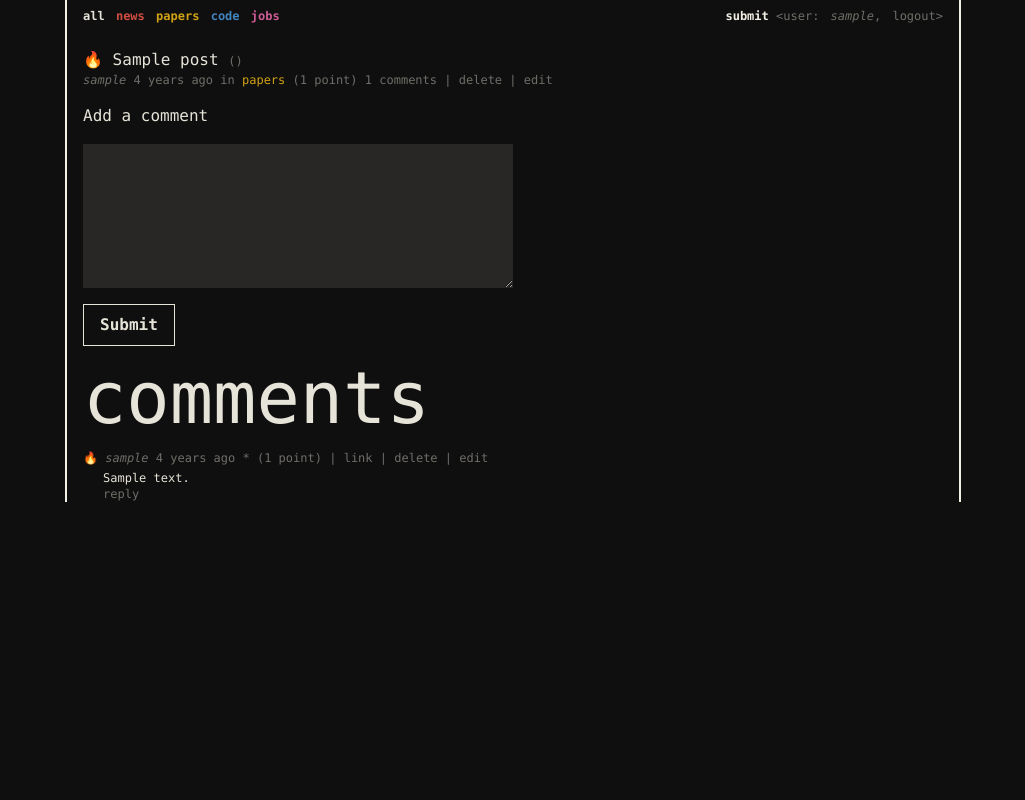
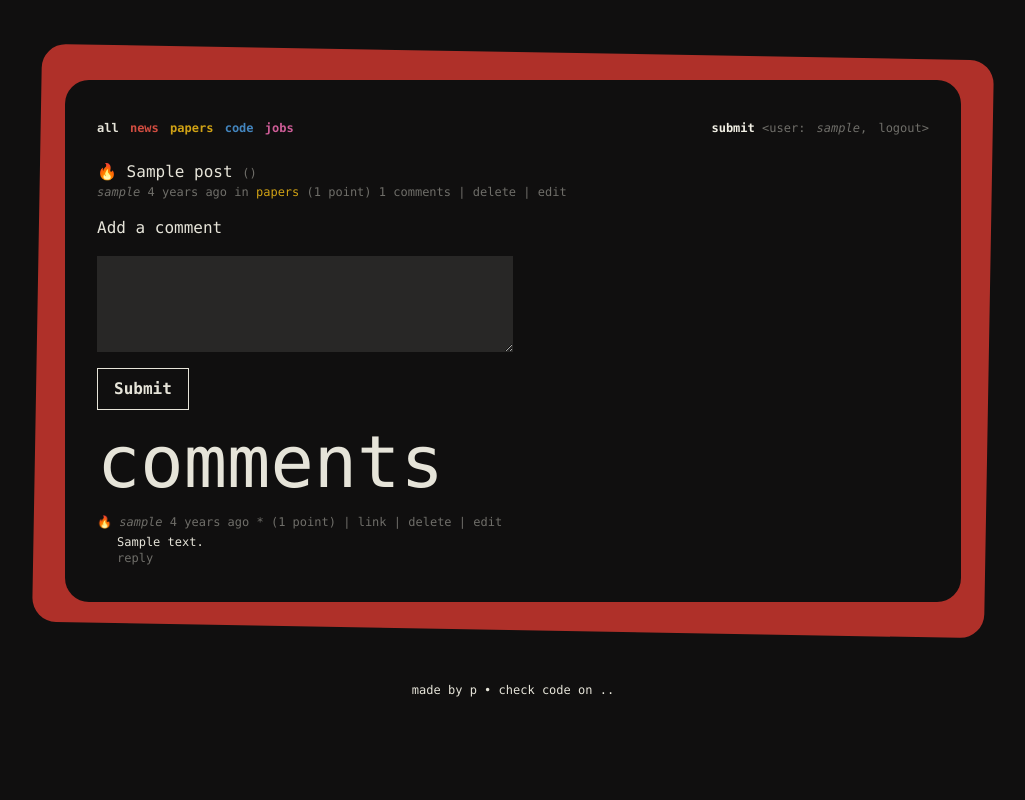
Before and after one commit to peppedilillo/ist, a Django app: page /posts/1/ in a window 1280 px wide. Shown: the whole page, without its empty margins (127-1152 px from the left). Run offline with Django 5.2, Linux system fonts and the light colour scheme; a user stored in the database is signed in; tables that the repository leaves empty hold one stand-in row (values such as "Sample post"); parts of the project's set-up code (start-up, migrations or seed data) failed here and were passed over.

Commit message:
rotated frame style

```diff
--- a/astrowebsite/settings.py
+++ b/astrowebsite/settings.py
@@ -173,7 +173,7 @@ INTERNAL_IPS = [
 ]
 
 # Allowed hosts
-ALLOWED_HOSTS = ["localhost", "127.0.0.1", "192.168.1.58"]
+ALLOWED_HOSTS = ["localhost", "127.0.0.1", "192.168.1.57"]
 
 # Caches
 CACHES = {
--- a/mb/templates/mb/post_detail.html
+++ b/mb/templates/mb/post_detail.html
@@ -10,7 +10,7 @@
                 <div class="my-4">Add a comment</div>
                 <form method="post" action="{% url 'mb:post_comment' post.id %}">
                     {% csrf_token %}
-                    <div class="my-4">{{ comment_form.content | addclass:'bg-base-900 text-base-100 w-full sm:w-1/2' }}</div>
+                    <div class="my-4">{{ comment_form.content | addclass:'bg-base-900 text-base-100 w-full sm:w-1/2 h-24' }}</div>
                     <button type="submit" class="button">Submit</button>
                 </form>
             {% else %}
--- a/static/css/output.css
+++ b/static/css/output.css
@@ -554,6 +554,40 @@ video {
   display: none;
 }
 
+.container {
+  width: 100%;
+}
+
+@media (min-width: 640px) {
+  .container {
+    max-width: 640px;
+  }
+}
+
+@media (min-width: 768px) {
+  .container {
+    max-width: 768px;
+  }
+}
+
+@media (min-width: 1024px) {
+  .container {
+    max-width: 1024px;
+  }
+}
+
+@media (min-width: 1280px) {
+  .container {
+    max-width: 1280px;
+  }
+}
+
+@media (min-width: 1536px) {
+  .container {
+    max-width: 1536px;
+  }
+}
+
 .button {
   border-width: 1px;
   --tw-border-opacity: 1;
@@ -606,6 +640,26 @@ video {
 
 .static {
   position: static;
+}
+
+.absolute {
+  position: absolute;
+}
+
+.relative {
+  position: relative;
+}
+
+.inset-0 {
+  inset: 0px;
+}
+
+.-top-7 {
+  top: -1.75rem;
+}
+
+.m-20 {
+  margin: 5rem;
 }
 
 .m-4 {
@@ -662,20 +716,8 @@ video {
   display: none;
 }
 
-.w-auto {
-  width: auto;
-}
-
-.w-1\/2 {
-  width: 50%;
-}
-
-.w-1 {
-  width: 0.25rem;
-}
-
-.w-3\/4 {
-  width: 75%;
+.h-24 {
+  height: 6rem;
 }
 
 .w-full {
@@ -686,12 +728,26 @@ video {
   max-width: 56rem;
 }
 
+.rotate-1 {
+  --tw-rotate: 1deg;
+  transform: translate(var(--tw-translate-x), var(--tw-translate-y)) rotate(var(--tw-rotate)) skewX(var(--tw-skew-x)) skewY(var(--tw-skew-y)) scaleX(var(--tw-scale-x)) scaleY(var(--tw-scale-y));
+}
+
+.-rotate-1 {
+  --tw-rotate: -1deg;
+  transform: translate(var(--tw-translate-x), var(--tw-translate-y)) rotate(var(--tw-rotate)) skewX(var(--tw-skew-x)) skewY(var(--tw-skew-y)) scaleX(var(--tw-scale-x)) scaleY(var(--tw-scale-y));
+}
+
 .cursor-pointer {
   cursor: pointer;
 }
 
 .flex-col {
   flex-direction: column;
+}
+
+.items-center {
+  align-items: center;
 }
 
 .gap-2 {
@@ -714,16 +770,6 @@ video {
   white-space: nowrap;
 }
 
-.border-x-2 {
-  border-left-width: 2px;
-  border-right-width: 2px;
-}
-
-.border-base-50 {
-  --tw-border-opacity: 1;
-  border-color: rgb(242 240 229 / var(--tw-border-opacity));
-}
-
 .bg-base-900 {
   --tw-bg-opacity: 1;
   background-color: rgb(40 39 38 / var(--tw-bg-opacity));
@@ -732,6 +778,38 @@ video {
 .bg-base-black {
   --tw-bg-opacity: 1;
   background-color: rgb(16 15 15 / var(--tw-bg-opacity));
+}
+
+.bg-gradient-to-b {
+  background-image: linear-gradient(to bottom, var(--tw-gradient-stops));
+}
+
+.from-red {
+  --tw-gradient-from: #AF3029 var(--tw-gradient-from-position);
+  --tw-gradient-to: rgb(175 48 41 / 0) var(--tw-gradient-to-position);
+  --tw-gradient-stops: var(--tw-gradient-from), var(--tw-gradient-to);
+}
+
+.from-orange {
+  --tw-gradient-from: #BC5215 var(--tw-gradient-from-position);
+  --tw-gradient-to: rgb(188 82 21 / 0) var(--tw-gradient-to-position);
+  --tw-gradient-stops: var(--tw-gradient-from), var(--tw-gradient-to);
+}
+
+.to-base-black {
+  --tw-gradient-to: #100F0F var(--tw-gradient-to-position);
+}
+
+.to-purple {
+  --tw-gradient-to: #5E409D var(--tw-gradient-to-position);
+}
+
+.to-red {
+  --tw-gradient-to: #AF3029 var(--tw-gradient-to-position);
+}
+
+.to-95\% {
+  --tw-gradient-to-position: 95%;
 }
 
 .px-2 {
@@ -744,6 +822,11 @@ video {
   padding-bottom: 0.5rem;
 }
 
+.py-8 {
+  padding-top: 2rem;
+  padding-bottom: 2rem;
+}
+
 .pr-4 {
   padding-right: 1rem;
 }
@@ -752,8 +835,32 @@ video {
   padding-top: 1rem;
 }
 
+.pt-8 {
+  padding-top: 2rem;
+}
+
+.pb-2 {
+  padding-bottom: 0.5rem;
+}
+
+.pb-4 {
+  padding-bottom: 1rem;
+}
+
+.pb-6 {
+  padding-bottom: 1.5rem;
+}
+
+.pb-8 {
+  padding-bottom: 2rem;
+}
+
 .text-left {
   text-align: left;
+}
+
+.text-center {
+  text-align: center;
 }
 
 .align-top {
@@ -851,12 +958,21 @@ video {
 }
 
 @media (min-width: 640px) {
+  .sm\:-inset-7 {
+    inset: -1.75rem;
+  }
+
   .sm\:h-8 {
     height: 2rem;
   }
 
   .sm\:w-1\/2 {
     width: 50%;
+  }
+
+  .sm\:rotate-1 {
+    --tw-rotate: 1deg;
+    transform: translate(var(--tw-translate-x), var(--tw-translate-y)) rotate(var(--tw-rotate)) skewX(var(--tw-skew-x)) skewY(var(--tw-skew-y)) scaleX(var(--tw-scale-x)) scaleY(var(--tw-scale-y));
   }
 
   .sm\:flex-row {
@@ -877,14 +993,30 @@ video {
     margin-bottom: calc(0px * var(--tw-space-y-reverse));
   }
 
-  .sm\:px-4 {
-    padding-left: 1rem;
-    padding-right: 1rem;
+  .sm\:rounded-3xl {
+    border-radius: 1.5rem;
+  }
+
+  .sm\:rounded {
+    border-radius: 0.25rem;
+  }
+
+  .sm\:px-8 {
+    padding-left: 2rem;
+    padding-right: 2rem;
   }
 }
 
 @media (min-width: 768px) {
-  .md\:w-1\/2 {
-    width: 50%;
+  .md\:rotate-1 {
+    --tw-rotate: 1deg;
+    transform: translate(var(--tw-translate-x), var(--tw-translate-y)) rotate(var(--tw-rotate)) skewX(var(--tw-skew-x)) skewY(var(--tw-skew-y)) scaleX(var(--tw-scale-x)) scaleY(var(--tw-scale-y));
   }
 }
+
+@media (min-width: 1024px) {
+  .lg\:rotate-1 {
+    --tw-rotate: 1deg;
+    transform: translate(var(--tw-translate-x), var(--tw-translate-y)) rotate(var(--tw-rotate)) skewX(var(--tw-skew-x)) skewY(var(--tw-skew-y)) scaleX(var(--tw-scale-x)) scaleY(var(--tw-scale-y));
+  }
+}
--- a/templates/base.html
+++ b/templates/base.html
@@ -8,16 +8,23 @@
         <title>Astrowebsite</title>
         <link rel="stylesheet" href="{% static 'css/output.css' %}" type="text/css">
     </head>
-    <body class="bg-base-black text-base-100 font-mono">
-        <div class="border-x-2 border-base-50 px-2 sm:px-4 max-w-4xl mx-auto">
+    <body class="bg-base-black flex flex-col items-center font-mono text-base-100">
+        <!-- Container wrapper for positioning -->
+        <div class="relative w-full max-w-4xl m-20">
+            <!-- Background gradient container -->
+            <div class="absolute bg-gradient-to-b from-red to-red to-95% sm:rounded-3xl sm:rotate-1 sm:-inset-7 inset-0 -top-7">
+           </div>
+
+            <!-- Main content container -->
+            <div class="relative bg-base-black py-8 px-2 sm:px-8 sm:rounded-3xl">
+                <!-- Navigation -->
                 <nav class="text-xs">
                     <div class="max-w-4xl mx-auto py-2 flex flex-col space-y-2 sm:flex-row sm:items-center sm:h-8 sm:justify-between sm:space-y-0">
                         <!-- left side of navigation bar-->
                         <div class="space-x-1">
                             <a href="{% url 'mb:index' %}" class="font-bold {{ 'all'|board_color }}">all</a>
                             <a href="{% url 'mb:news' %}" class="font-bold {{ 'news'|board_color }}">news</a>
-                        <a href="{% url 'mb:papers' %}"
-                           class="font-bold {{ 'papers'|board_color }}">papers</a>
+                            <a href="{% url 'mb:papers' %}" class="font-bold {{ 'papers'|board_color }}">papers</a>
                             <a href="{% url 'mb:code' %}" class="font-bold {{ 'code'|board_color }}">code</a>
                             <a href="{% url 'mb:jobs' %}" class="font-bold {{ 'jobs'|board_color }}">jobs</a>
                         </div>
@@ -26,15 +33,11 @@
                             {% if user.is_authenticated %}
                                 <a href="{% url 'mb:post_submit' %}" class="text-base-50 font-bold">submit</a>
                                 &ltuser:
-                            <a href="{% url 'mb:profile' user.id %}"
-                               class="italic hover:text-base-100 cursor-pointer">{{ user }}</a>,
-                            <a href="{% url 'accounts:logout' %}"
-                               class="hover:text-base-100 cursor-pointer">logout</a>&gt
+                                <a href="{% url 'mb:profile' user.id %}" class="italic hover:text-base-100 cursor-pointer">{{ user }}</a>,
+                                <a href="{% url 'accounts:logout' %}" class="hover:text-base-100 cursor-pointer">logout</a>&gt
                             {% else %}
-                            <a href="{% url 'login' %}"
-                               class="hover:text-base-100 cursor-pointer">login</a>
-                            <a href="{% url 'accounts:signup' %}"
-                               class="hover:text-base-100 cursor-pointer">signup</a>
+                                <a href="{% url 'login' %}" class="hover:text-base-100 cursor-pointer">login</a>
+                                <a href="{% url 'accounts:signup' %}" class="hover:text-base-100 cursor-pointer">signup</a>
                             {% endif %}
                         </div>
                     </div>
@@ -43,5 +46,10 @@
                     {% block content %}{% endblock %}
                 </main>
             </div>
+        </div>
+        <!-- Footer text -->
+        <div class="text-center text-xs text-base-100 font-mono mb-8">
+            made by p • check code on ..
+        </div>
     </body>
 </html>
```
Lines whose indentation alone changed are shown as unchanged.
